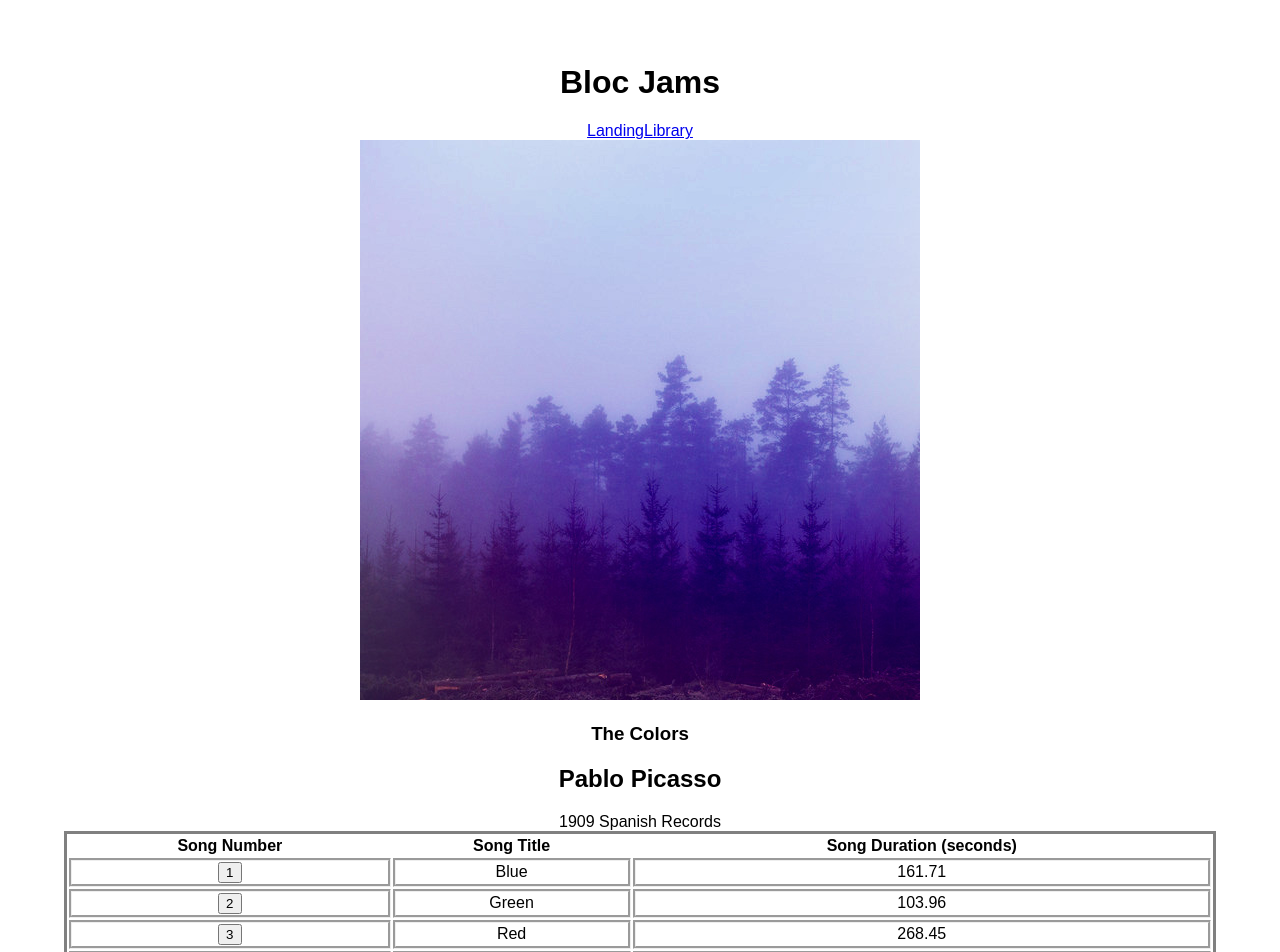
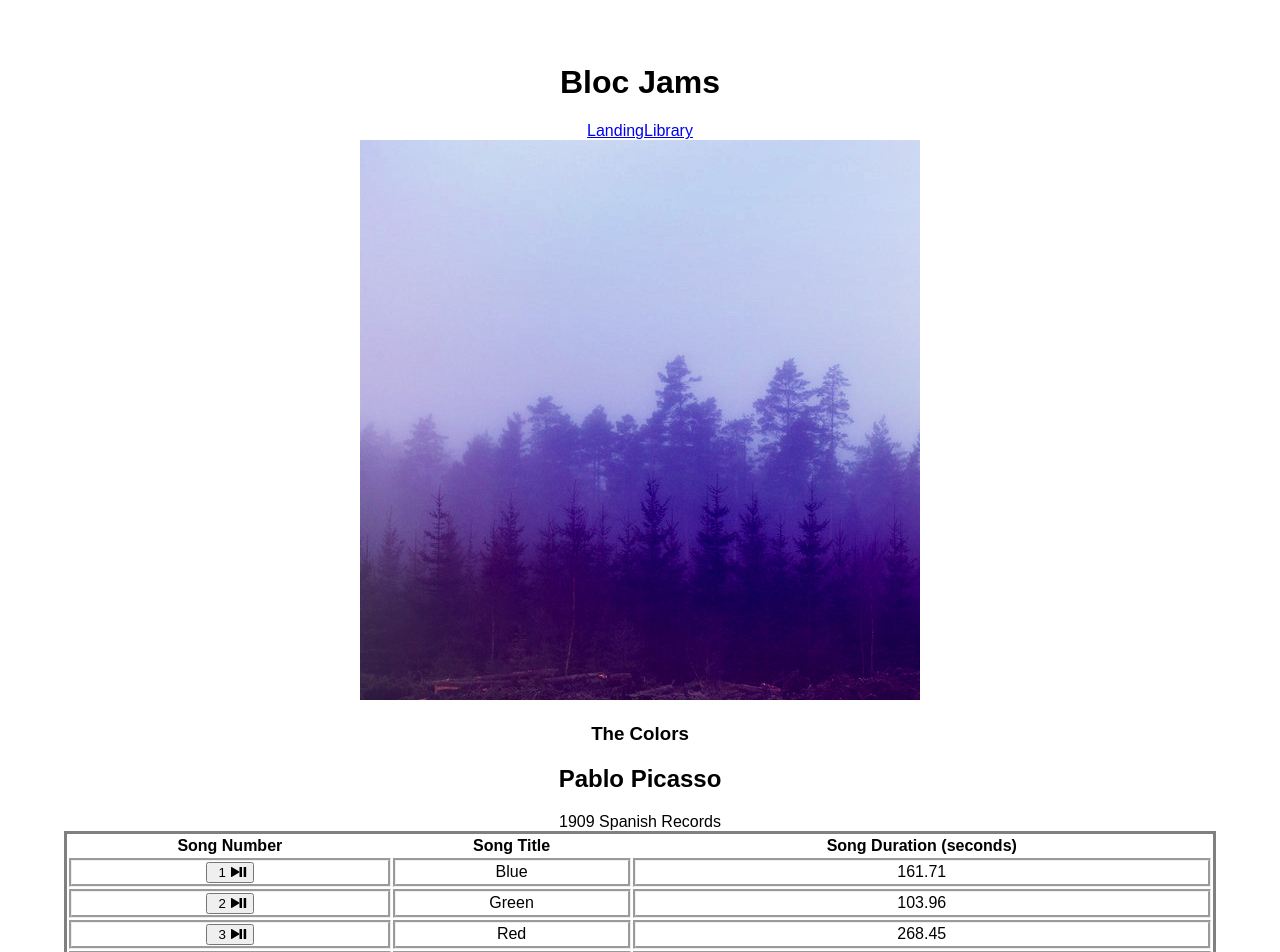
Before and after one commit to ctrachte/Music-Player-PWA, a React (Create React App) app: page /album/the-colors in a window 1280 px wide. Shown: the top 952 px of the page. Built offline with nearby package versions, Linux system fonts and the light colour scheme.

Commit message:
add styling to button

```diff
--- a/public/index.html
+++ b/public/index.html
@@ -10,7 +10,7 @@
     -->
     <link rel="manifest" href="%PUBLIC_URL%/manifest.json">
     <link rel="shortcut icon" href="%PUBLIC_URL%/favicon.ico">
-    <link rel="ionicons" href="http://code.ionicframework.com/ionicons/2.0.1/css/ionicons.min.css">
+    <link rel="stylesheet" href="http://code.ionicframework.com/ionicons/2.0.1/css/ionicons.min.css">
     <!--
       Notice the use of %PUBLIC_URL% in the tags above.
       It will be replaced with the URL of the `public` folder during the build.
--- a/src/App.css
+++ b/src/App.css
@@ -35,3 +35,6 @@ table {
 td {
   border-style:groove;
 }
+.song-number {
+  padding: 5px;
+}
```
